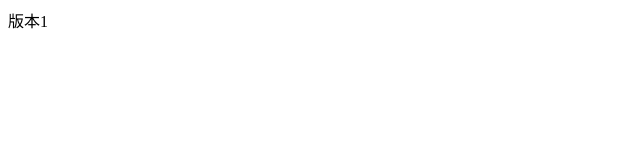
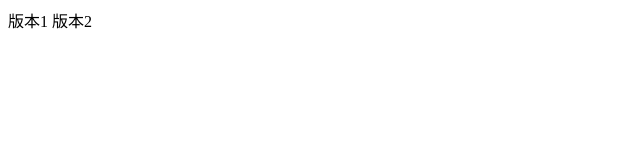
Before and after one commit to 608liuning/test2, a plain HTML site: page index.html in a window 1280 px wide. Shown: the full height of the page, 0-640 px from the left. Drawn offline with Linux system fonts and the light colour scheme.

Commit message:
修改了一次

```diff
--- a/index.html
+++ b/index.html
@@ -6,5 +6,7 @@
     <body>
 
     版本1
+
+    版本2
     </body>
 </html>
```
